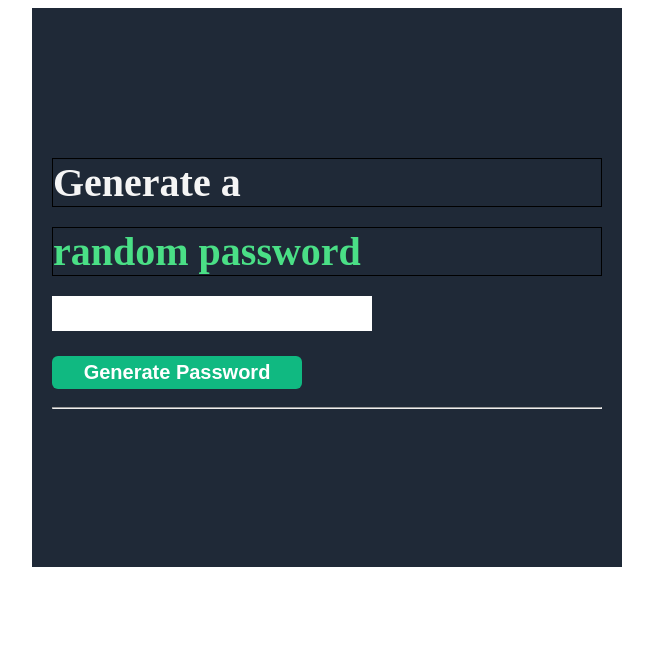
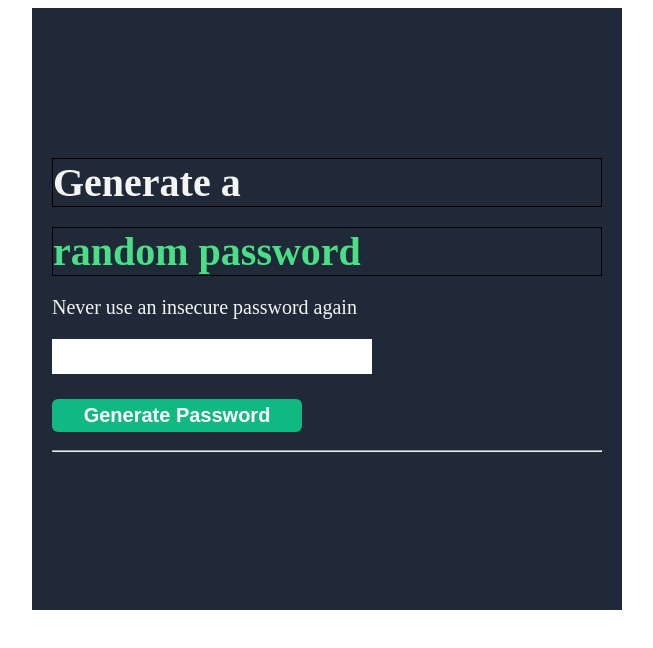
Before and after one commit to joshuaombasa/Pasword-generator-React-project, a React (Vite) app: page / in a window 1280 px wide. Shown: the top 648 px of the page, without its empty margins (313-966 px from the left). Built offline with nearby package versions, Linux system fonts and the light colour scheme.

Commit message:
updated jsx

```diff
--- a/src/Header.jsx
+++ b/src/Header.jsx
@@ -5,6 +5,7 @@ export default function Header() {
         <div className="header">
             <h2 className="white-header">Generate a</h2>
             <h2 className="green-header">random password</h2>
+            <p>Never use an insecure password again</p>
         </div>
     )
 }
```
